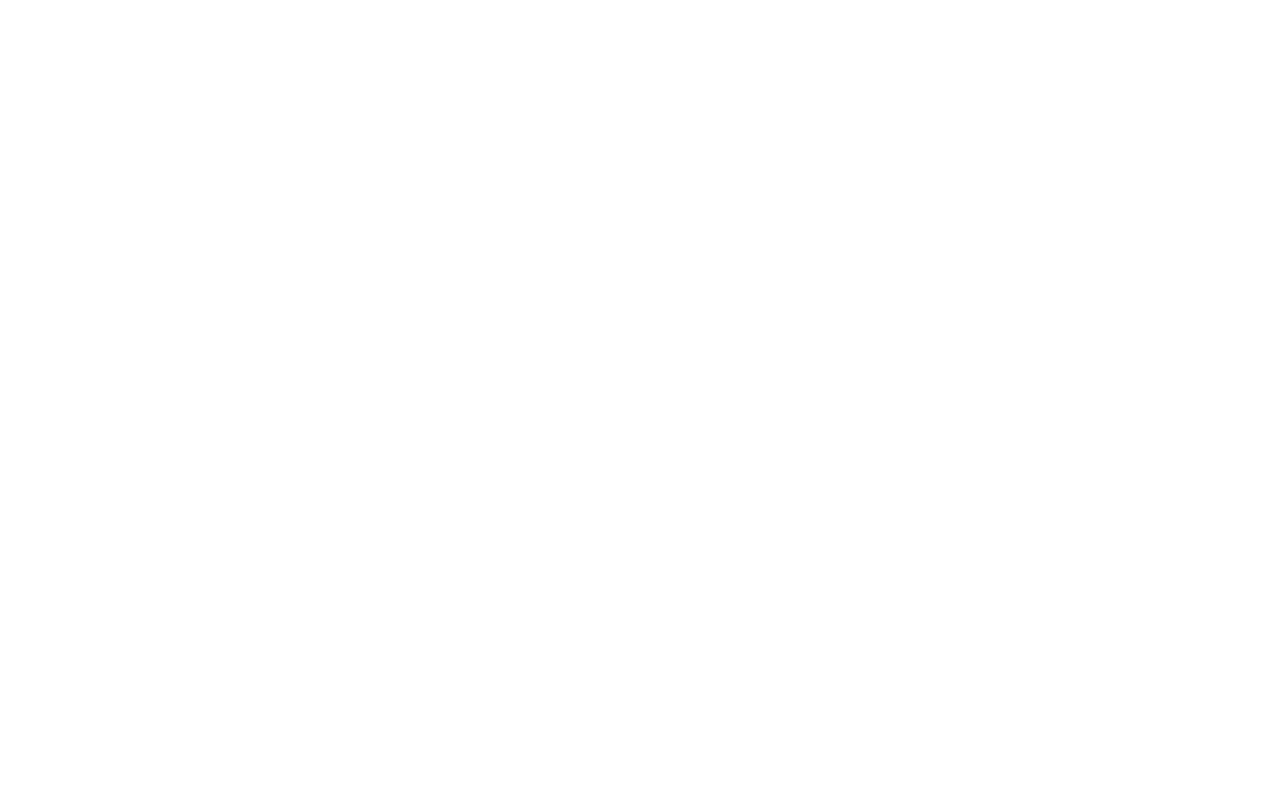
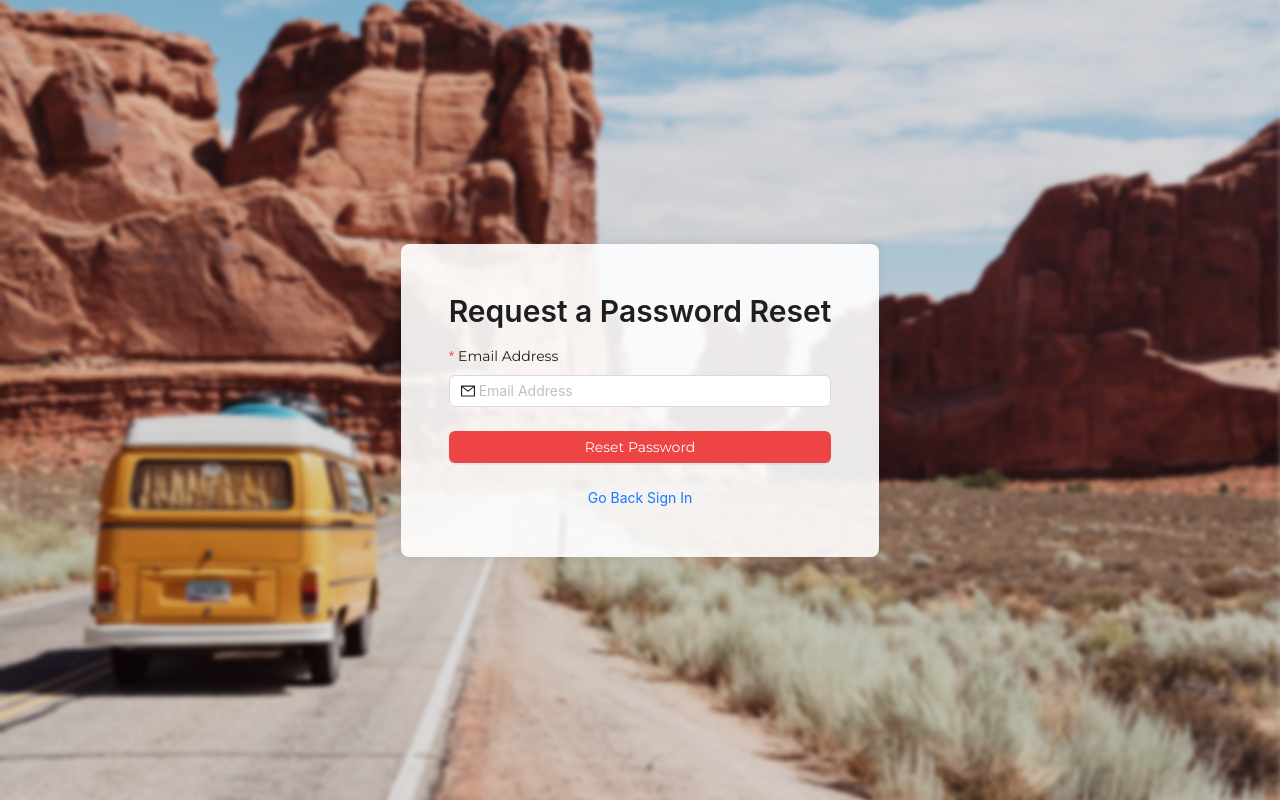
Before and after one commit to davidnguyen27/fpt_learning, a React (Vite) app: page /forgot-password in a window 1280 px wide. Before the commit this address had no page. Built offline with nearby package versions, Linux system fonts and the light colour scheme.

Commit message:
Forgot Password

```diff
--- a/src/components/Form/FormSignIn.tsx
+++ b/src/components/Form/FormSignIn.tsx
@@ -79,7 +79,7 @@
         <div className="flex items-center justify-between">
           <Radio>Remember me</Radio>
           <a
-            href="#!"
+            href="/forgot-password"
             className="text-primary hover:text-primary-600 focus:text-primary-600 active:text-primary-700 transition duration-150 ease-in-out"
           >
             Forgot password?
--- a/src/components/Modal/ModalCreateAcc.tsx
+++ b/src/components/Modal/ModalCreateAcc.tsx
@@ -54,7 +54,7 @@
           <Input className="text-sm" size="large" placeholder="Phone Number" />
         </Form.Item>
         <Form.Item name="role">
-          <select className="rounded-md bg-slate-100 p-4">
+          <select className="rounded-md bg-slate-100 p-4" aria-label="Choose Role">
             <option className="mb-2 p-2" value="admin">
               Admin
             </option>
--- a/src/pages/Admin/BlogManagePage.tsx
+++ b/src/pages/Admin/BlogManagePage.tsx
@@ -48,7 +48,7 @@
                   <i className="fa-solid fa-filter"></i>
                   <div className="mx-4">
                     Title name:
-                    <select className="ml-2">
+                    <select className="ml-2" aria-label="Choose a category">
                       <option value="">Web Development</option>
                       <option value="instructor">Business</option>
                       <option value="student">Design</option>
--- a/src/pages/Admin/CategoriesManagePage.tsx
+++ b/src/pages/Admin/CategoriesManagePage.tsx
@@ -45,7 +45,7 @@
                   <i className="fa-solid fa-filter"></i>
                   <div className="mx-4">
                     Category name:
-                    <select className="ml-2">
+                    <select className="ml-2" aria-label="Choose a category">
                       <option value="">Web Development</option>
                       <option value="instructor">Business</option>
                       <option value="student">Design</option>
--- a/src/pages/Admin/CoursesCheckPage.tsx
+++ b/src/pages/Admin/CoursesCheckPage.tsx
@@ -45,7 +45,7 @@
                   <i className="fa-solid fa-filter"></i>
                   <div className="mx-4">
                     Category name:
-                    <select className="ml-2">
+                    <select className="ml-2" aria-label="Choose a category">
                       <option value="">Web Development</option>
                       <option value="instructor">Business</option>
                       <option value="student">Design</option>
--- a/src/pages/Admin/FeedBackManagePage.tsx
+++ b/src/pages/Admin/FeedBackManagePage.tsx
@@ -45,7 +45,7 @@
                   <i className="fa-solid fa-filter"></i>
                   <div className="mx-4">
                     Category name:
-                    <select className="ml-2">
+                    <select className="ml-2" aria-label="Choose a category">
                       <option value="">Web Development</option>
                       <option value="instructor">Business</option>
                       <option value="student">Design</option>
--- a/src/pages/Admin/ReportManagePage.tsx
+++ b/src/pages/Admin/ReportManagePage.tsx
@@ -45,7 +45,7 @@
                   <i className="fa-solid fa-filter"></i>
                   <div className="mx-4">
                     Title name:
-                    <select className="ml-2">
+                    <select className="ml-2" aria-label="Choose a category">
                       <option value="">Web Development</option>
                       <option value="instructor">Business</option>
                       <option value="student">Design</option>
--- a/src/pages/Admin/UserManagePage.tsx
+++ b/src/pages/Admin/UserManagePage.tsx
@@ -61,7 +61,7 @@
                   <i className="fa-solid fa-filter"></i>
                   <div className="mx-4">
                     Role:
-                    <select className="ml-2" onChange={handleRoleChange}>
+                    <select className="ml-2" aria-label="Choose Role" onChange={handleRoleChange}>
                       <option value="">All</option>
                       <option value="instructor">Instructor</option>
                       <option value="student">Student</option>
@@ -69,7 +69,7 @@
                   </div>
                   <div>
                     Status:
-                    <select className="ml-2" onChange={handleStatusChange}>
+                    <select className="ml-2" aria-label="Choose Status" onChange={handleStatusChange}>
                       <option value="">All</option>
                       <option value="true">True</option>
                       <option value="false">False</option>
--- /dev/null
+++ b/src/pages/User/ForgotPassword.tsx
@@ -0,0 +1,63 @@
+// src/components/PasswordReset.tsx
+import React from "react";
+import { Form, Input, Button, Typography } from "antd";
+import { MailOutlined } from "@ant-design/icons";
+import "../../styles/PasswordReset.css";
+
+const { Title, Link } = Typography;
+
+const PasswordReset: React.FC = () => {
+  const onFinish = (values: { email: string }) => {
+    console.log("Received values of form: ", values);
+    // Handle password reset logic here
+  };
+
+  return (
+    <div
+      className="password-reset-page"
+      style={{
+        backgroundImage: "url(/image/background.png)",
+        backgroundSize: "cover",
+        backgroundPosition: "center",
+        height: "100vh",
+        display: "flex",
+        alignItems: "center",
+        justifyContent: "center",
+      }}
+    >
+      <div className="password-reset-container">
+        <Title level={2} className="password-reset-title">
+          Request a Password Reset
+        </Title>
+        <Form name="password_reset" onFinish={onFinish} layout="vertical">
+          <Form.Item
+            name="email"
+            label="Email Address"
+            rules={[{ required: true, message: "Please input your email!" }]}
+          >
+            <Input
+              prefix={<MailOutlined />}
+              placeholder="Email Address"
+              type="email"
+            />
+          </Form.Item>
+          <Form.Item>
+            <Button
+              type="primary"
+              htmlType="submit"
+              block
+              className="button-reset"
+            >
+              Reset Password
+            </Button>
+          </Form.Item>
+        </Form>
+        <div className="password-reset-link">
+          <Link href="/sign-in">Go Back Sign In</Link>
+        </div>
+      </div>
+    </div>
+  );
+};
+
+export default PasswordReset;
--- a/src/routes/AppRouter.tsx
+++ b/src/routes/AppRouter.tsx
@@ -27,6 +27,7 @@
 import CreateCoursePage from "../pages/Instructor/CreateCoursePage";
 import LessonManagePage from "../pages/Instructor/LessonManagePage";
 import SessionManagePage from "../pages/Instructor/SessionManagePage";
+import ForgotPassword from "../pages/User/ForgotPassword";
 
 interface ProtectedRouteProps {
   element: JSX.Element;
@@ -66,6 +67,7 @@
           <Route path="/help-page" element={<HelpPage />} />
           <Route path="/settings-page" element={<SettingsPage />} />
           <Route path="/paid-memberships" element={<PaidMembershipPage />}/>
+          <Route path="/forgot-password" element={<ForgotPassword />}/>
 
           {/* Student */}
           <Route path="/student-management" element={<StudentPage />} />
--- /dev/null
+++ b/src/styles/PasswordReset.css
@@ -0,0 +1,21 @@
+.password-reset-container {
+    max-width: 600px;
+    padding: 3rem;
+    background-color: rgba(255, 255, 255, 0.9); /* Add some transparency to the background */
+    box-shadow: 0 0 10px rgba(0, 0, 0, 0.1);
+    border-radius: 8px;
+  }
+
+  .password-reset-title {
+    text-align: center;
+    margin-bottom: 2rem;
+  }
+
+  .password-reset-link {
+    text-align: center;
+    margin-top: 1rem;
+  }
+
+  .button-reset {
+    background-color: #ef4444;
+  }
```
